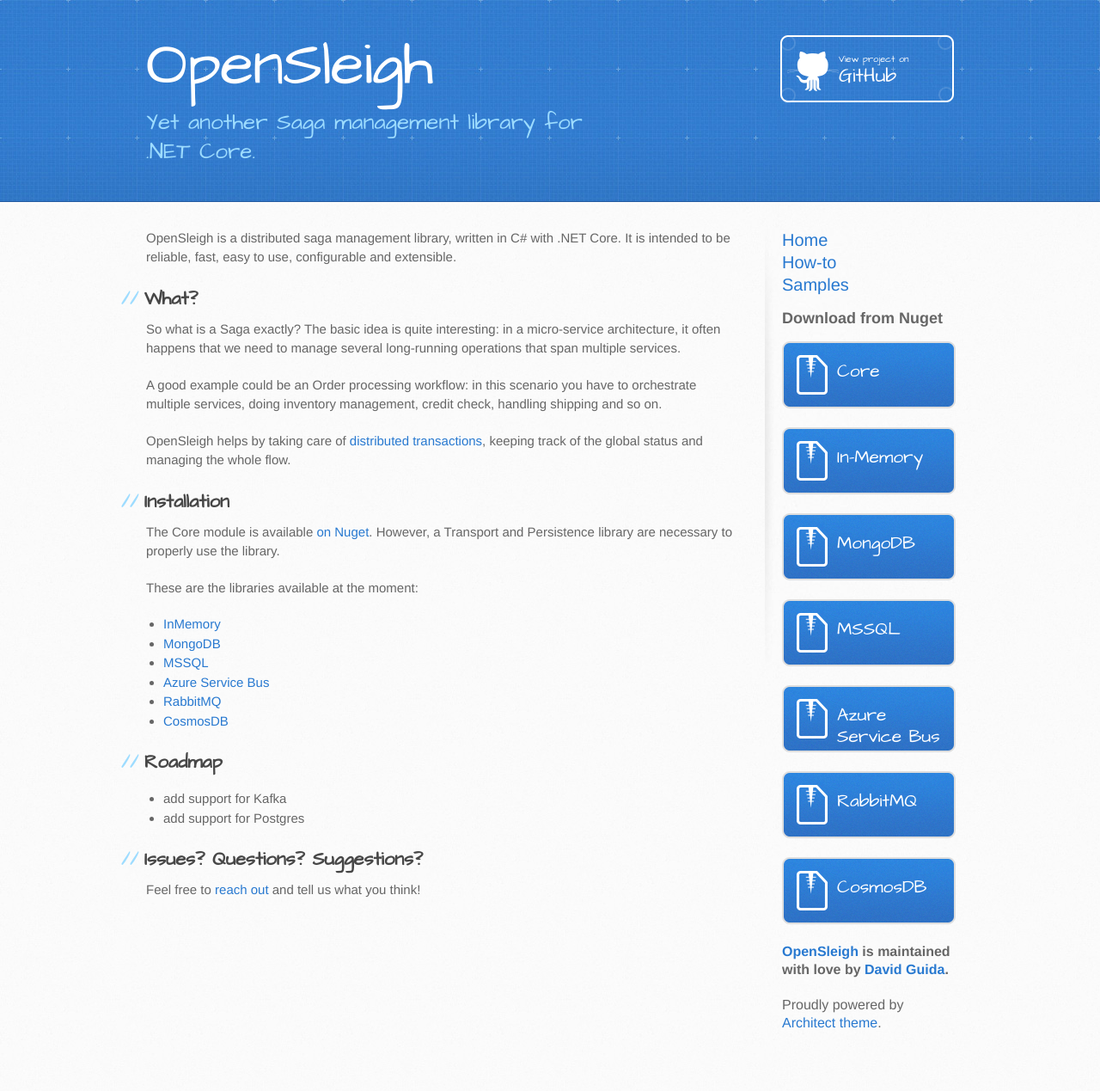
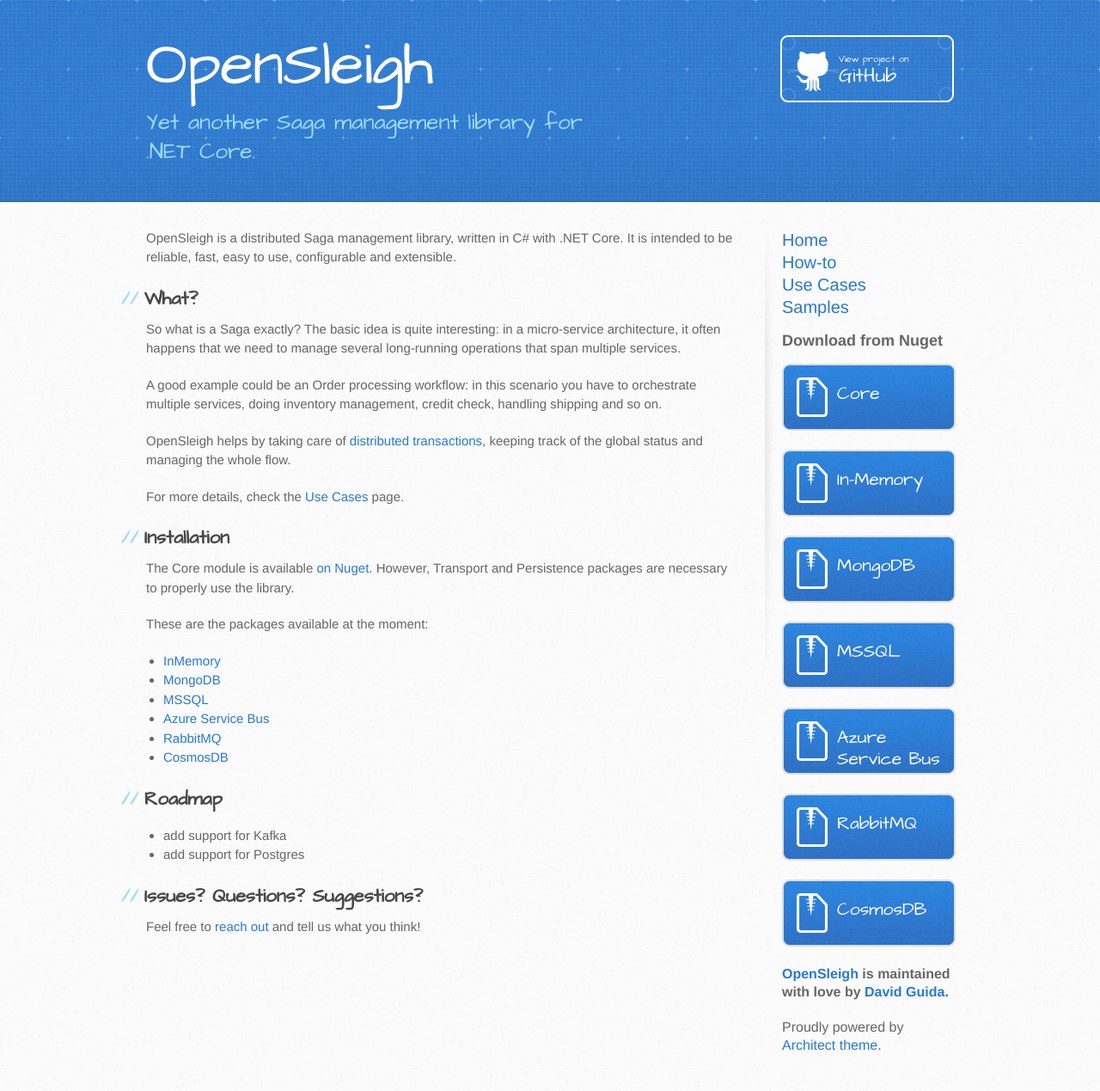
Before and after one commit to mizrael/OpenSleigh-Web, a Jekyll site: the page built from index.md, in a window 1280 px wide. Shown: the whole page at 86% size. Built offline with Jekyll 4.4.1, drawn with Linux system fonts in a browser that asks for light colours; before the commit the page ends 1243 px from its top, so only the background shows below that.

Commit message:
added use cases

```diff
--- a/_config.yml
+++ b/_config.yml
@@ -34,4 +34,5 @@ nugets:
 sidebar:
   Home: /
   How-to: /how-to
+  Use Cases: /use-cases
   Samples: /samples
--- a/index.md
+++ b/index.md
@@ -2,7 +2,7 @@
 layout: default
 ---
 
-OpenSleigh is a distributed saga management library, written in C# with .NET Core.
+OpenSleigh is a distributed Saga management library, written in C# with .NET Core.
 It is intended to be reliable, fast, easy to use, configurable and extensible.
 
 ## What?
@@ -12,11 +12,13 @@ A good example could be an Order processing workflow: in this scenario you have
 
 OpenSleigh helps by taking care of [distributed transactions](https://www.davideguida.com/improving-microservices-reliability-part-1-two-phase-commit/){:target="_blank"}, keeping track of the global status and managing the whole flow.
 
+For more details, check the [Use Cases](/use-cases/) page.
+
 ## Installation
 The Core module is available [on Nuget](https://www.nuget.org/packages/OpenSleigh.Core/).
-However, a Transport and Persistence library are necessary to properly use the library.
+However, Transport and Persistence packages are necessary to properly use the library.
 
-These are the libraries available at the moment:
+These are the packages available at the moment:
 - [InMemory](https://www.nuget.org/packages/OpenSleigh.Persistence.InMemory/)
 - [MongoDB](https://www.nuget.org/packages/OpenSleigh.Persistence.Mongo/)
 - [MSSQL](https://www.nuget.org/packages/OpenSleigh.Persistence.SQL/)
```
Also changed, not shown: use-cases/index.md (added, +12 -0 lines), use-cases/long-running-processes.md (added, +8 -0 lines), use-cases/sync-to-async.md (added, +17 -0 lines), use-cases/workflow-orchestration.md (added, +8 -0 lines).
